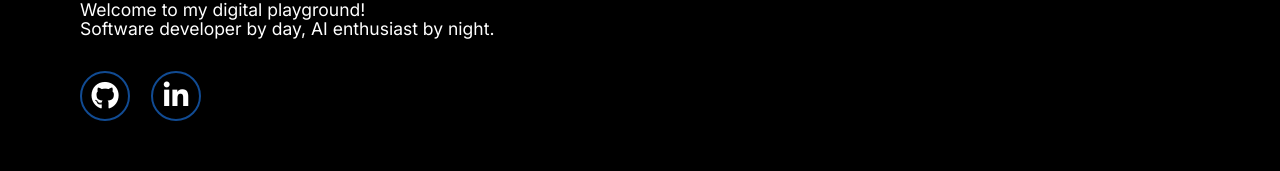
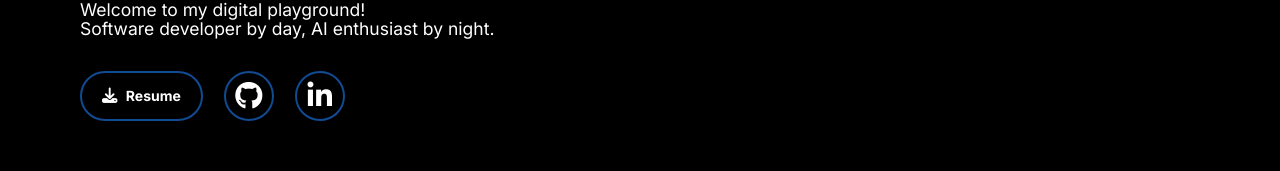
Before and after one commit to Proton963/My-Portfolio, a React (Vite) app: page / in a window 1280 px wide. Shown: the part 563-734 px from the top of the page. Built offline with nearby package versions, Linux system fonts and the light colour scheme.

Commit message:
Minor addition of Button

```diff
--- a/src/components/Hero.jsx
+++ b/src/components/Hero.jsx
@@ -26,6 +26,16 @@ export default function Hero() {
           Software developer by day, AI enthusiast by night.
         </p>
         <div className="hero-socials">
+            <a
+                className="btn-resume"
+                href="/path-to-your-resume.pdf"
+                download
+                target="_blank"
+                rel="noopener noreferrer"
+                aria-label="Download Resume"
+             >
+                <i className="fas fa-download"></i> Resume
+            </a>
             <a className="social-btn" href="https://github.com/Proton963" target="_blank" rel="noopener noreferrer" aria-label="GitHub">
                 <i className="fab fa-github"></i>
             </a>
--- a/src/styles/Hero.css
+++ b/src/styles/Hero.css
@@ -105,6 +105,34 @@
   gap: 1.5rem;
 }
 
+.btn-resume {
+  display: flex;
+  align-items: center;
+  gap: 0.6rem;
+  padding: 8px 20px;
+  font-weight: 700;
+  font-size: 1rem;
+  color: #ffffff;
+  background: transparent;
+  border: 2px solid #114b93;
+  border-radius: 100px; /* capsule shape */
+  cursor: pointer;
+  text-decoration: none;
+  transition: background-color 0.3s, color 0.3s;
+}
+
+.btn-resume i {
+  font-size: 1.1rem;
+  line-height: 0;
+}
+
+.btn-resume:hover,
+.btn-resume:focus {
+  background-color: #114b93;
+  color: white;
+  outline: none;
+}
+
 .social-btn {
   display: flex;
   align-items: center;
@@ -128,6 +156,7 @@
   box-shadow: 0 0 16px 2px #114b9360 inset;
   outline: none;
 }
+
 
 .hero-spline {
   position: relative;
```
Also changed, not shown: 1 other file (tests, documents, lock files or other folders).
